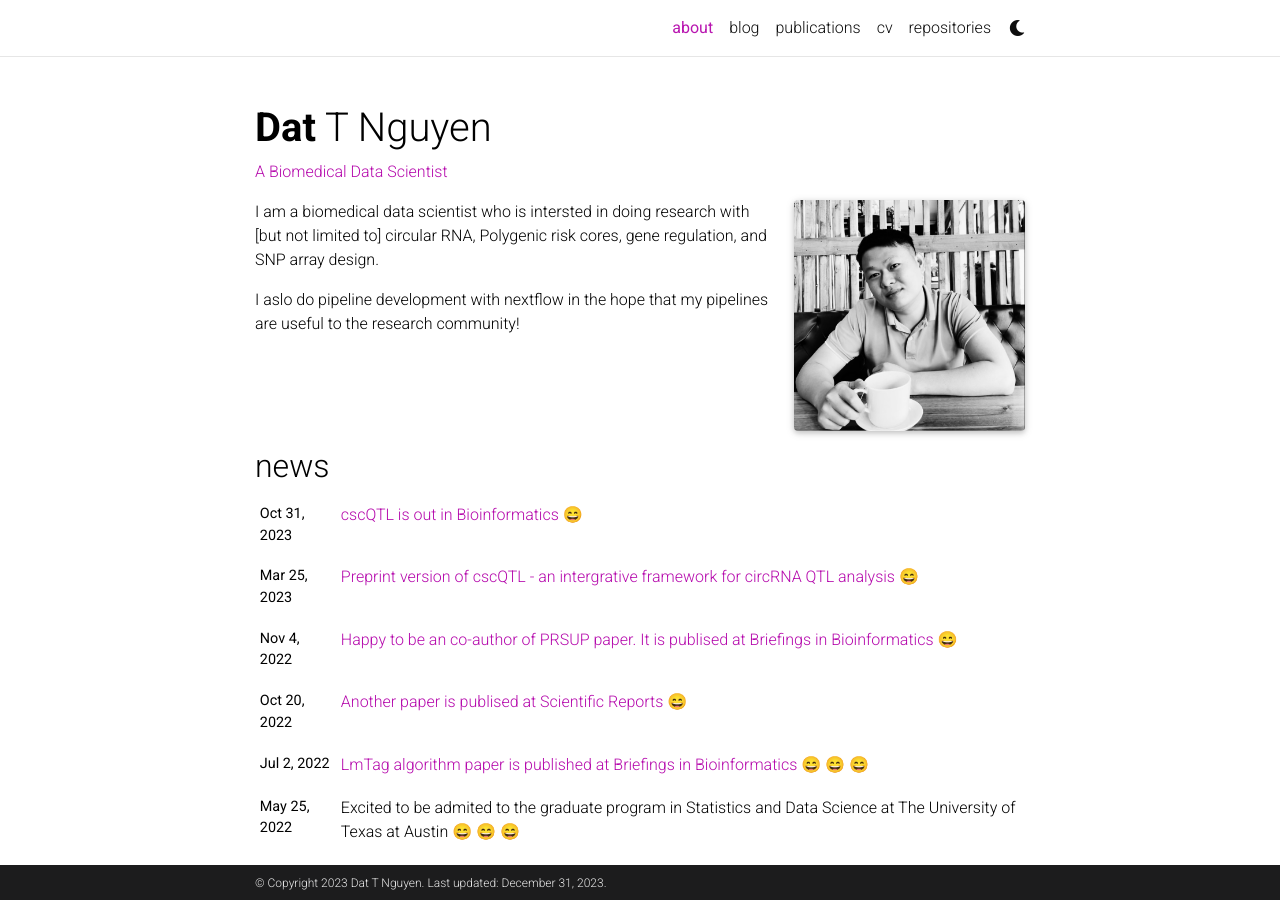
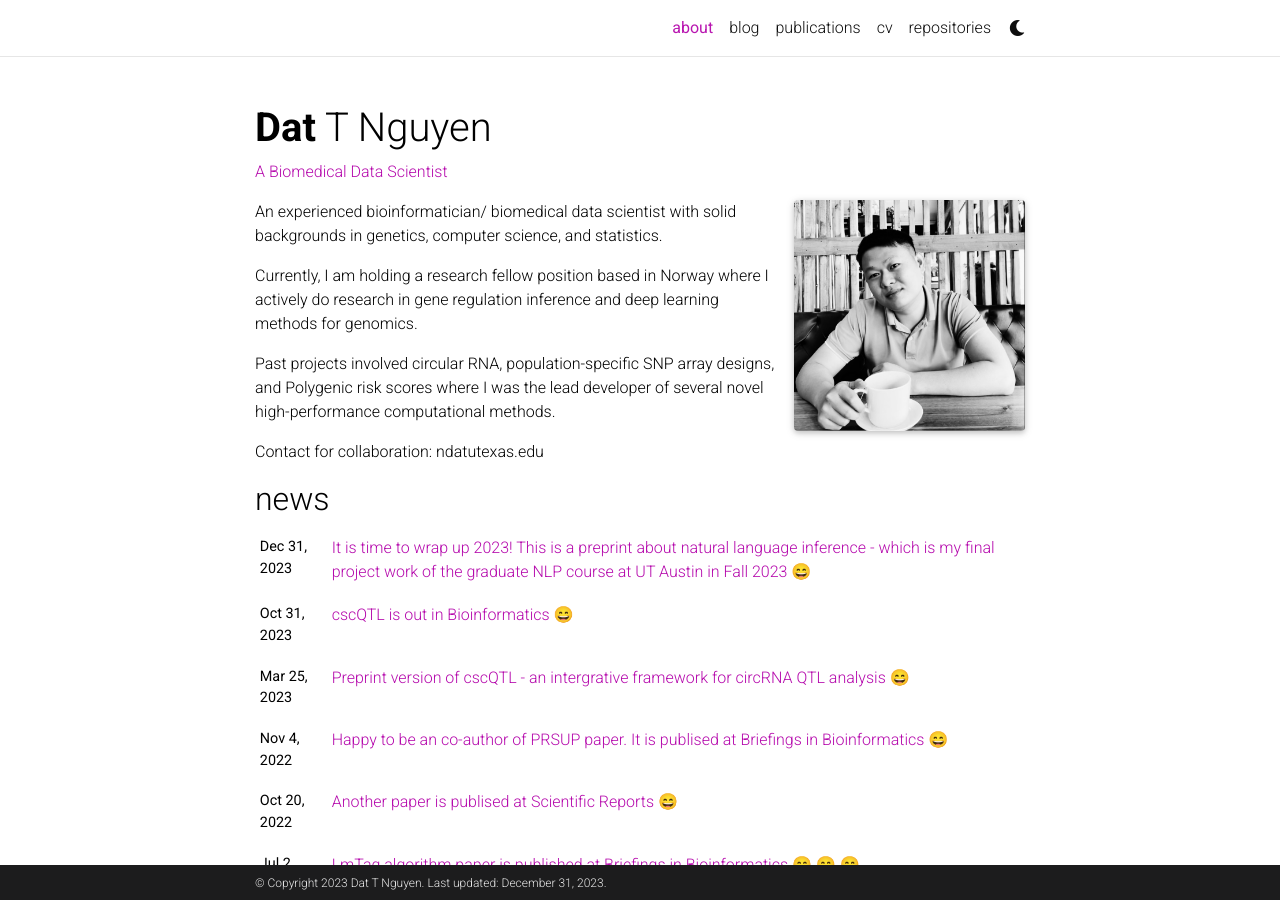
Before and after one commit to datngu/academic, a Jekyll site: the page built from _pages/about.md, in a window 1280 px wide and 900 px high. Built offline with Jekyll 4.4.1, drawn with Linux system fonts in a browser that asks for light colours; full-size pictures stand in for the smaller copies a plugin makes; emoji names are drawn with the system emoji font; comment, search, counter and statistics services are not loaded; a style sheet for code colours, icons or effects is not loaded.

```diff
--- a/_pages/about.md
+++ b/_pages/about.md
@@ -18,6 +18,11 @@ selected_papers: true # includes a list of papers marked as "selected={true}"
 social: false  # includes social icons at the bottom of the page
 ---
 
-I am a biomedical data scientist who is intersted in doing research with [but not limited to] circular RNA, Polygenic risk cores, gene regulation, and SNP array design.
+An experienced bioinformatician/ biomedical data scientist with solid backgrounds in genetics, computer science, and statistics.
 
-I aslo do pipeline development with nextflow in the hope that my pipelines are useful to the research community!
+Currently, I am holding a research fellow position based in Norway where I actively do research in gene regulation inference and deep learning methods for genomics.
+
+Past projects involved circular RNA, population-specific SNP array designs, and Polygenic risk scores where I was the lead developer of several novel high-performance computational methods.
+
+
+Contact for collaboration: ndat<at>utexas.edu
```
Also changed, not shown: _bibliography/papers.bib (+14 -1 lines), _news/announcement_11.md (added, +7 -0 lines), _news/announcement_10.md (renamed from _news/announcement_19.md), 1 other file.
